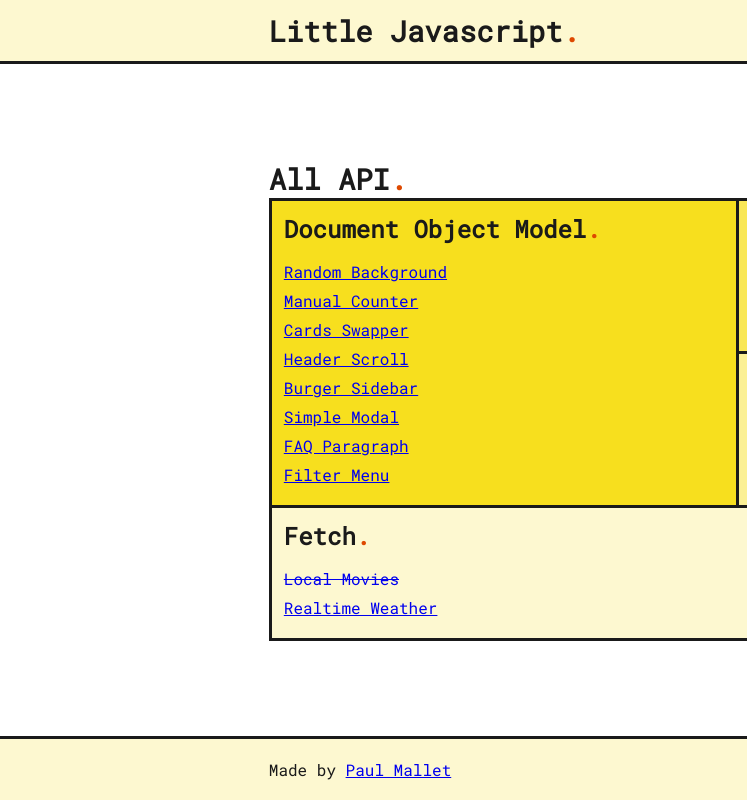
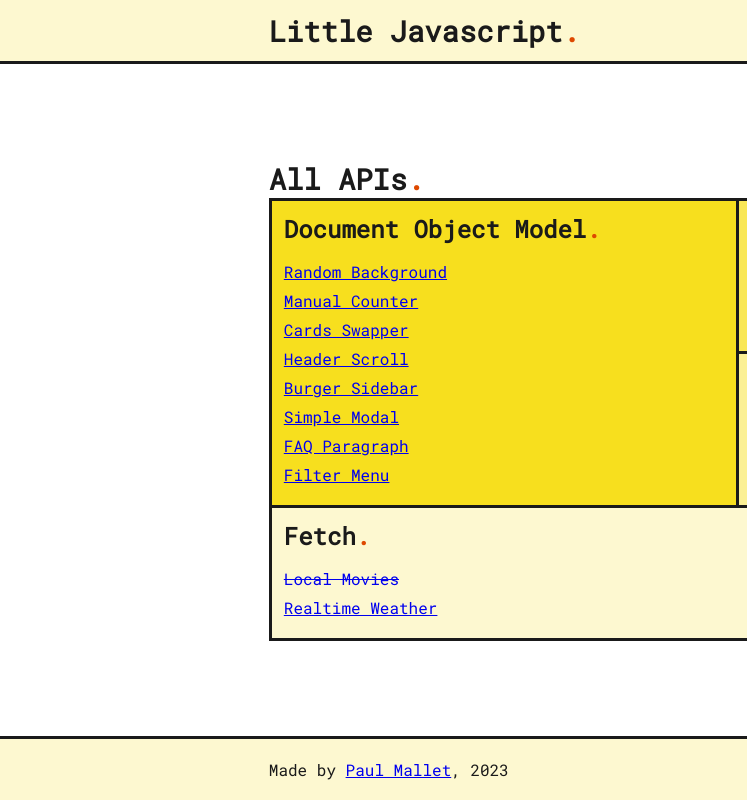
Before and after one commit to Paul-Mallet/Little-Javascript, a website: page index.html in a window 1280 px wide. Shown: the full height of the page, 0-747 px from the left. Drawn offline with Linux system fonts and the light colour scheme.

Commit message:
modified links and copyrights

```diff
--- a/index.html
+++ b/index.html
@@ -16,7 +16,7 @@
     </header>
     <main>
         <section>
-            <h1>All API<span>.</span></h1>
+            <h1>All APIs<span>.</span></h1>
             <div class="table">
                 <div class="dom">
                     <h2>Document Object Model<span>.</span></h2>
@@ -59,7 +59,7 @@
     </main>
     <footer>
         <nav>
-            <p>Made by <a href="https://portfolio-pm.fr/" target="_blank">Paul Mallet</a></p>
+            <p>Made by <a href="paul-mallet.netlify.app" target="_blank">Paul Mallet</a>, 2023</p>
             <a href="https://github.com/Paul-Mallet/Little-Javascript" target="_blank">
                 <svg xmlns="http://www.w3.org/2000/svg" height="2em" viewBox="0 0 480 512">
                     <path d="M186.1 328.7c0 20.9-10.9 55.1-36.7 55.1s-36.7-34.2-36.7-55.1 10.9-55.1 36.7-55.1 36.7 34.2 36.7 55.1zM480 278.2c0 31.9-3.2 65.7-17.5 95-37.9 76.6-142.1 74.8-216.7 74.8-75.8 0-186.2 2.7-225.6-74.8-14.6-29-20.2-63.1-20.2-95 0-41.9 13.9-81.5 41.5-113.6-5.2-15.8-7.7-32.4-7.7-48.8 0-21.5 4.9-32.3 14.6-51.8 45.3 0 74.3 9 108.8 36 29-6.9 58.8-10 88.7-10 27 0 54.2 2.9 80.4 9.2 34-26.7 63-35.2 107.8-35.2 9.8 19.5 14.6 30.3 14.6 51.8 0 16.4-2.6 32.7-7.7 48.2 27.5 32.4 39 72.3 39 114.2zm-64.3 50.5c0-43.9-26.7-82.6-73.5-82.6-18.9 0-37 3.4-56 6-14.9 2.3-29.8 3.2-45.1 3.2-15.2 0-30.1-.9-45.1-3.2-18.7-2.6-37-6-56-6-46.8 0-73.5 38.7-73.5 82.6 0 87.8 80.4 101.3 150.4 101.3h48.2c70.3 0 150.6-13.4 150.6-101.3zm-82.6-55.1c-25.8 0-36.7 34.2-36.7 55.1s10.9 55.1 36.7 55.1 36.7-34.2 36.7-55.1-10.9-55.1-36.7-55.1z"/>
```
